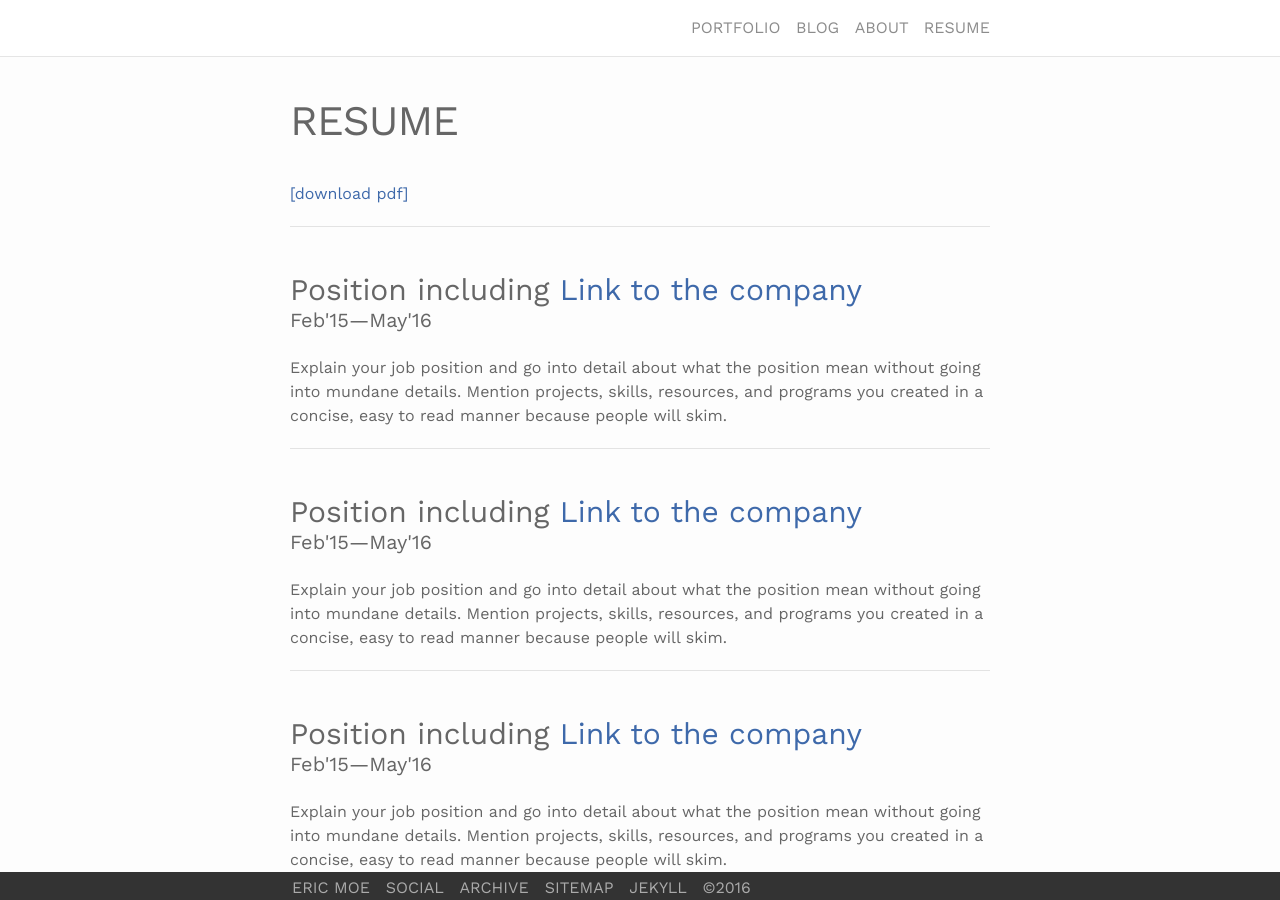
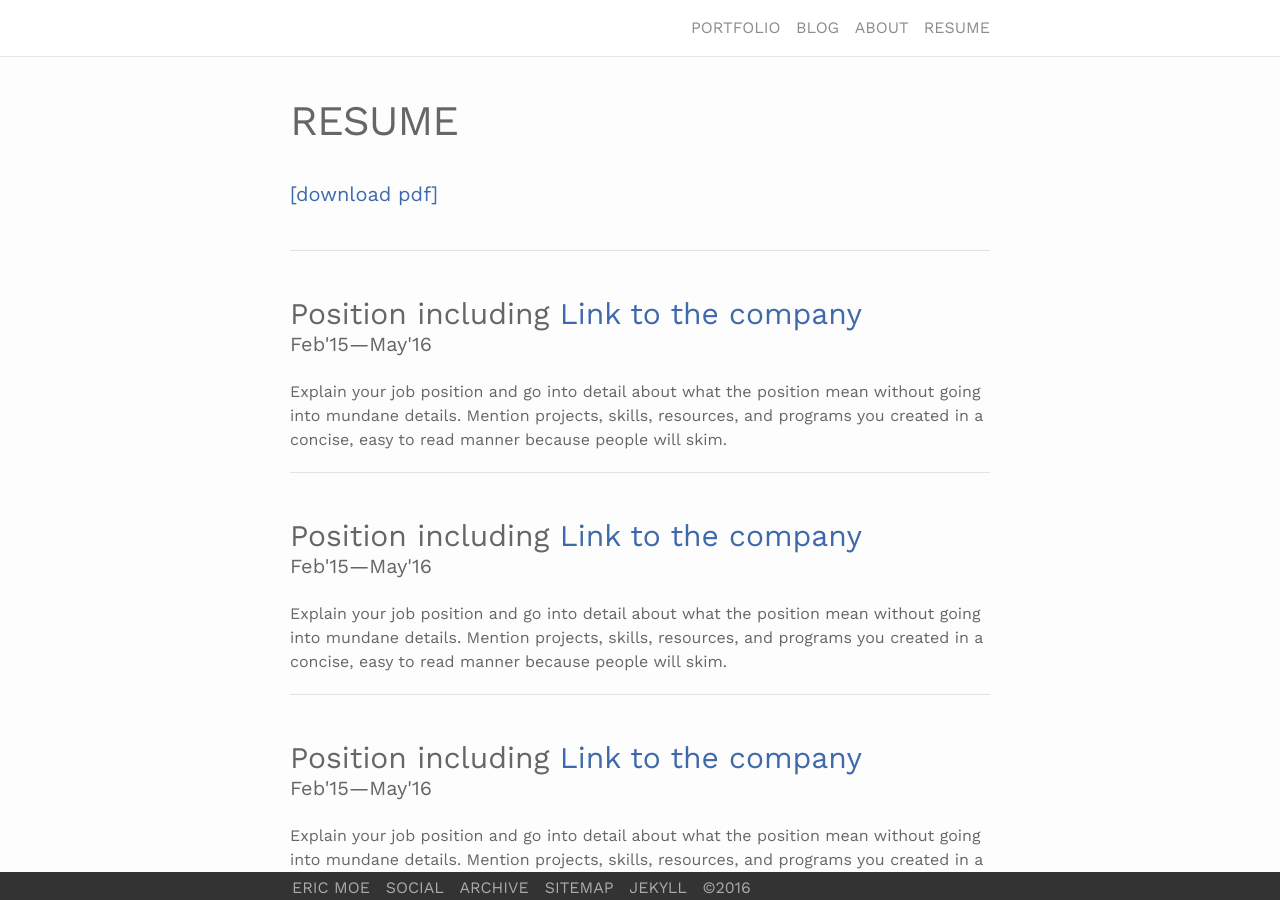
Before and after one commit to ericmoe/ericmoe.github.io, a Jekyll site: the page built from resume.md, in a window 1280 px wide and 900 px high. Built offline with Jekyll 4.4.1, drawn with Linux system fonts in a browser that asks for light colours; nearby versions of some CDN libraries.

```diff
--- a/resume.md
+++ b/resume.md
@@ -6,7 +6,7 @@ description: The resume of Eric Moe.
 sitemap: main
 ---
 <!-- include the resume link here -->
-<a href="https://en.wikipedia.org/wiki/Link_(The_Legend_of_Zelda)" target="blank">[download pdf]</a>
+<h4><a href="https://en.wikipedia.org/wiki/Link_(The_Legend_of_Zelda)" target="blank">[download pdf]</a></h4>
 <br/>
 <hr/>
 <br/>
```
